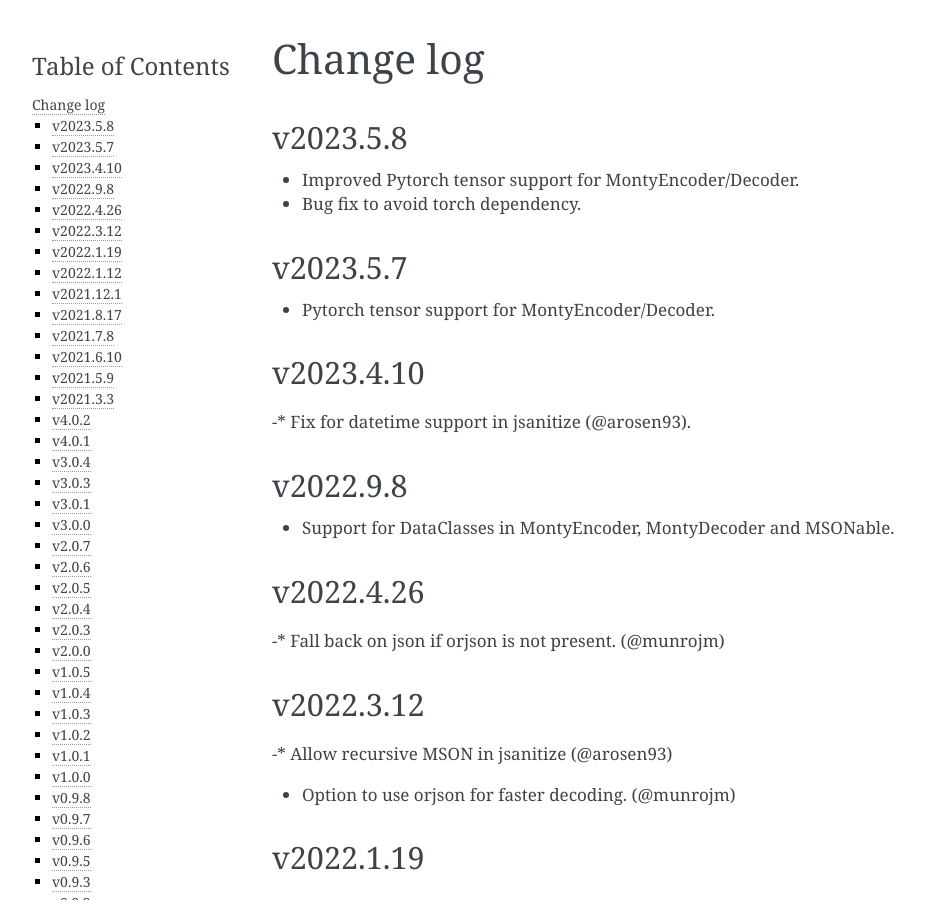
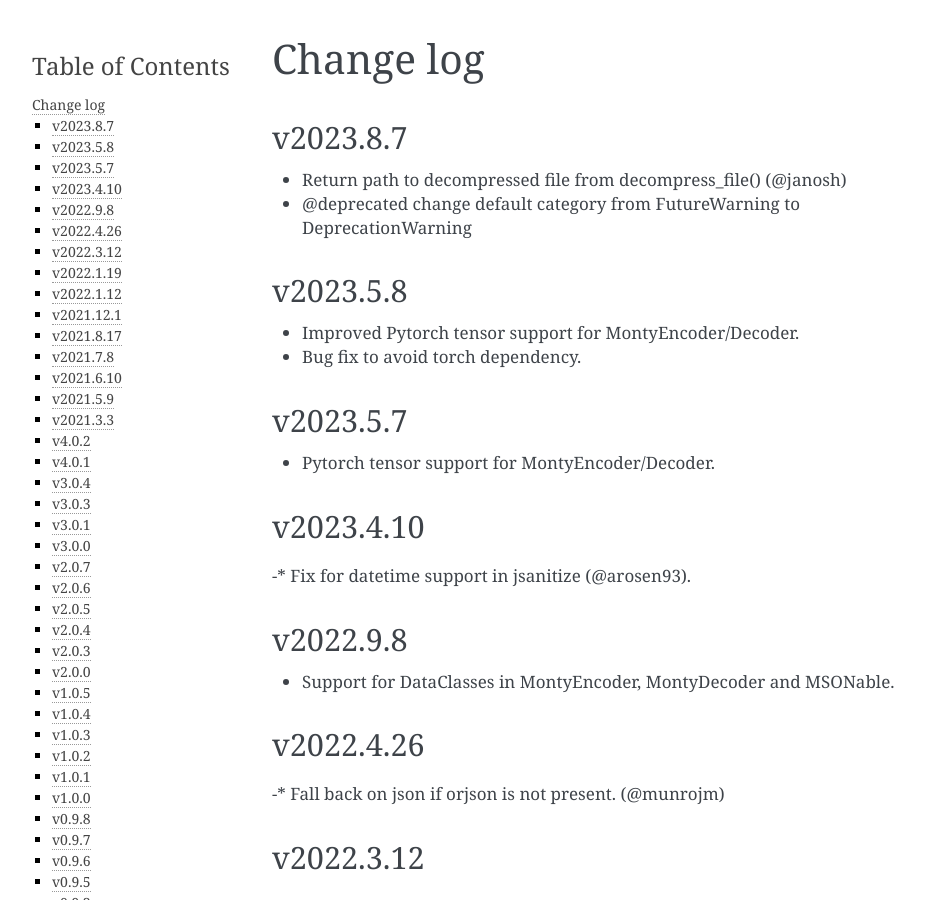
Before and after one commit to materialsvirtuallab/monty, a Sphinx documentation site: the page built from docs/changelog.md, in a window 1280 px wide and 900 px high. Shown: the whole window, without its empty margins (148-1073 px from the left). Built offline with Sphinx 7.4.7, drawn with Linux system fonts in a browser that asks for light colours.

Commit message:
Update changelog.

```diff
--- a/docs/changelog.md
+++ b/docs/changelog.md
@@ -1,4 +1,8 @@
 # Change log
+
+## v2023.8.7
+* Return path to decompressed file from decompress_file() (@janosh)
+* @deprecated change default category from FutureWarning to DeprecationWarning
 
 ## v2023.5.8
 * Improved Pytorch tensor support for MontyEncoder/Decoder.
```
